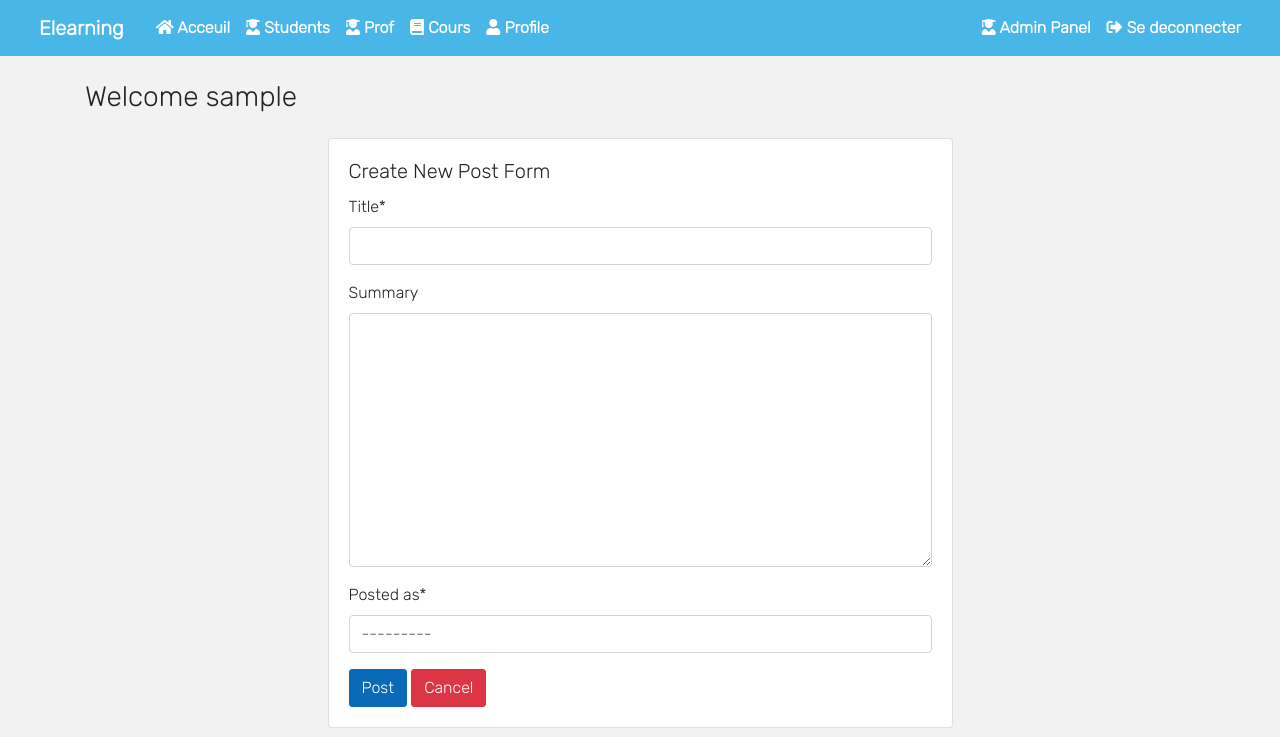
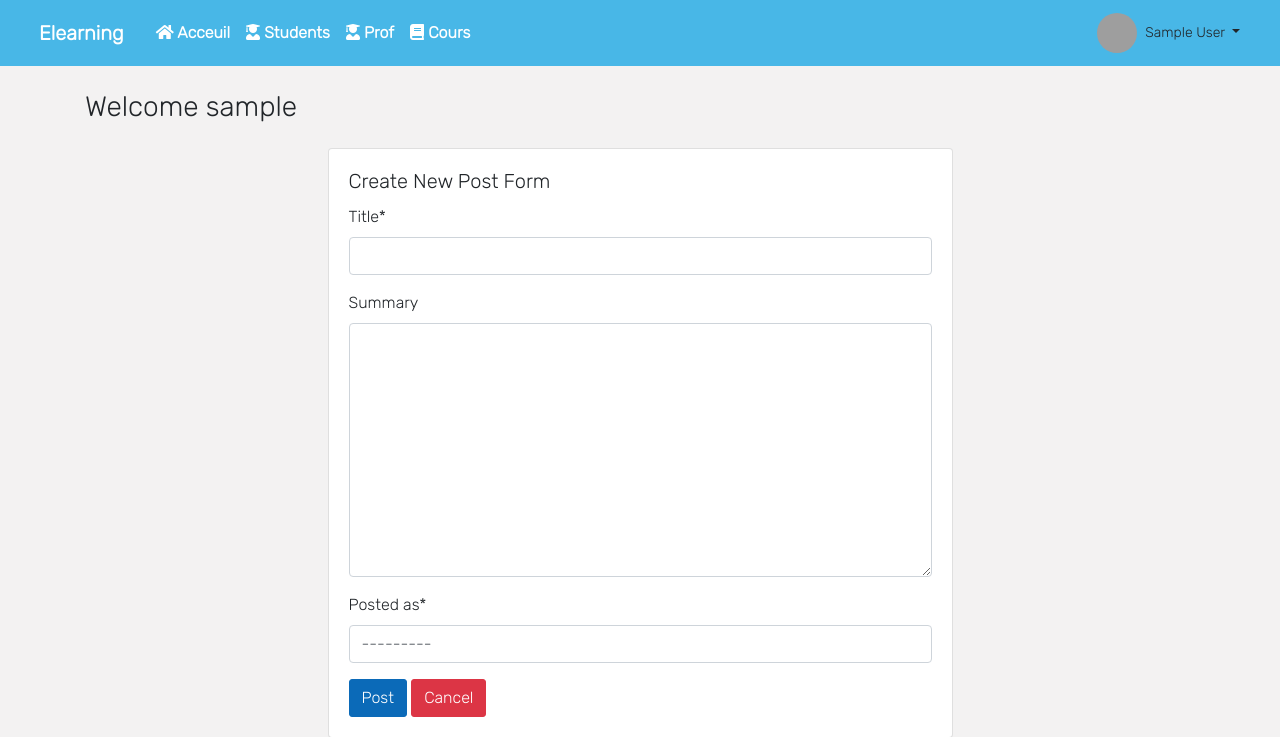
Before and after one commit to zinebnaciri/ElearningPlateformeFinall, a Django app: page /add_item/ in a window 1280 px wide. Shown: the top 737 px of the page. Run offline with Django 4.2, Linux system fonts and the light colour scheme; the visitor is signed in with stand-in values (Sample User, id 1); parts of the project's set-up code (start-up, migrations or seed data) failed here and were passed over; some libraries are stand-ins or nearby versions; grey boxes are pictures that could not be loaded.

```diff
--- a/student/forms.py
+++ b/student/forms.py
@@ -275,12 +275,6 @@ class ParentAddForm(UserCreationForm):
     password2 = forms.CharField(
         max_length=30, widget=forms.TextInput(attrs={'type': 'password', 'class': 'form-control', }),
         label="Password Confirmation", )
-
-    # def validate_email(self):
-    #     email = self.cleaned_data['email']
-    #     if User.objects.filter(email__iexact=email, is_active=True).exists():
-    #         raise forms.ValidationError("Email has taken, try another email address. ")
-
     class Meta(UserCreationForm.Meta):
         model = User
 
--- a/templates/base.html
+++ b/templates/base.html
@@ -51,23 +51,30 @@
                      <a class="nav-link active fw-bold"  data-bs-toggle="tooltip"
                         data-bs-placement="bottom" href="{% url 'programmes:niveaulist' %}" title="Cours"><i class="fas fa-book"></i> Cours</a>
                   </li>
-                  <li class="nav-item">
-                     <a class="nav-link active fw-bold"  data-bs-toggle="tooltip"
-                        data-bs-placement="bottom" href="{% url 'profile' %}" title="Cours"><i class="fas fa-user"></i> Profile</a>
-                  </li>
                </ul>
-                  <ul class="navbar-nav">
-                     {% if request.user.is_superuser %}
-                     <li class="nav-item">
-                        <a class="nav-link active fw-bold" aria-current="page" href="{% url 'admin_panel' %}"
-                        data-bs-toggle="tooltip" data-bs-placement="bottom" title="Course home page"><i class="fas fa-user-graduate"></i> Admin Panel </a>
-                     </li>
-                     {% endif %}
-                     <li class="nav-item">
-                        <a class="nav-link active fw-bold"  data-bs-toggle="tooltip"
-                           data-bs-placement="bottom" href="{% url 'logout' %}" title="Se deconnecter"><i class="fas fa-sign-out-alt"></i> Se deconnecter</a>
-                     </li>
-                 </ul>
+                      <div class="dropdown">
+                        <button class="btn btn-sm dropdown-toggle" type="button" id="dropdownMenuButton" data-toggle="dropdown"
+                           aria-haspopup="true" aria-expanded="false">
+                           <img class="profile-pic" src="{{ request.user.picture.url }}">
+                           {{ request.user.get_full_name|truncatechars:15 }}
+                        </button>
+                        <div class="dropdown-menu" aria-labelledby="dropdownMenuButton">
+                           {% if request.user.is_superuser %}
+                           <a class="dropdown-item" href="{% url 'admin_panel' %}"><i class="fas fa-user-tie"></i>Admin
+                              Panel</a>
+                           {% endif %}
+                           <a class="dropdown-item" href="{% url 'profile' %}"><i class="fas fa-address-card"></i>Profile</a>
+                           <a class="dropdown-item" href="{% url 'edit_profile' %}"><i class="fas fa-cogs"></i>Parameter</a>
+                           <hr>
+                           <div class="dropdown-divider"></div>
+                           <div style="display: flex; justify-content: center; align-items: center;">
+                              <a class="btn btn-danger" href="{% url 'logout' %}">
+                                 <i class="fas fa-sign-out-alt"></i> logout
+                              </a>
+                           </div>
+                        </div>
+                     </div>
+
                   {% endif %}
 
          </div>
--- a/templates/programmes/lessonlist.html
+++ b/templates/programmes/lessonlist.html
@@ -8,7 +8,7 @@
             </div>
             <div class="col-md-6">
                 <div class="input-group mb-3">
-                    {% if request.user.is_superuser %}
+                    {% if request.user.is_superuser or request.user.is_lecturer %}
                     <button class="btn btn-success" type="button" id="button-add-lesson">
                         Ajouter Une leçon
                     </button>
```
Also changed, not shown: media/profile_pictures/23/05/06/ph.png (added), media/profile_pictures/23/05/06/phar.png (added), media/profile_pictures/23/05/06/pharm_1eI4b1f.png (added), student/migrations/0002_remove_user_is_parent_alter_student_level.py (added), 3 other files.
